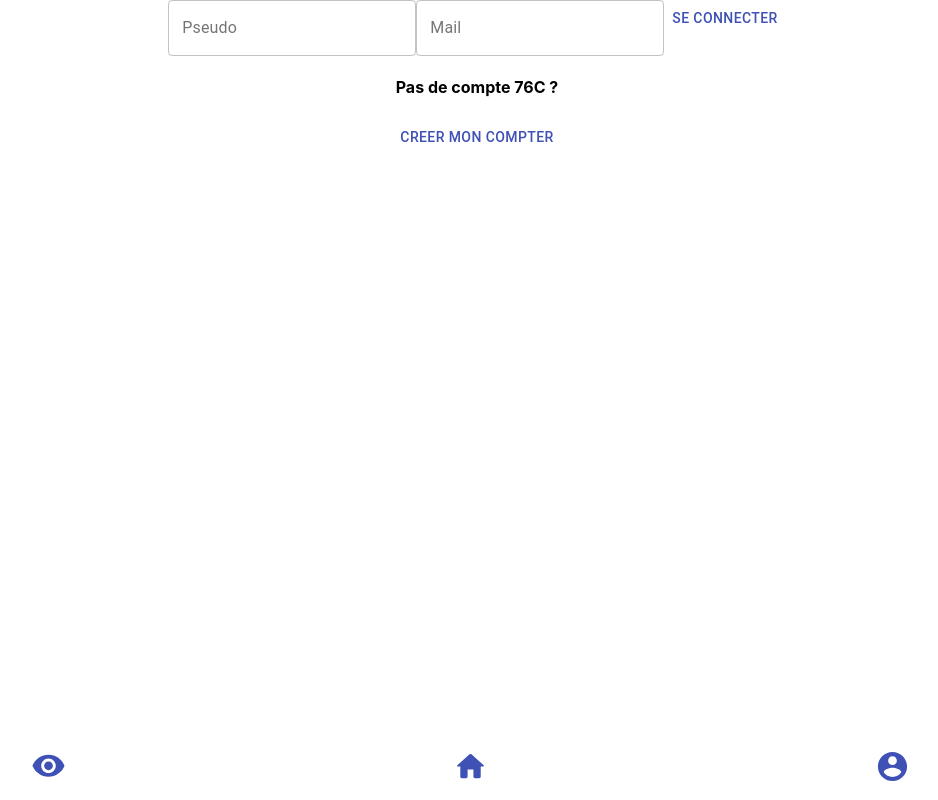
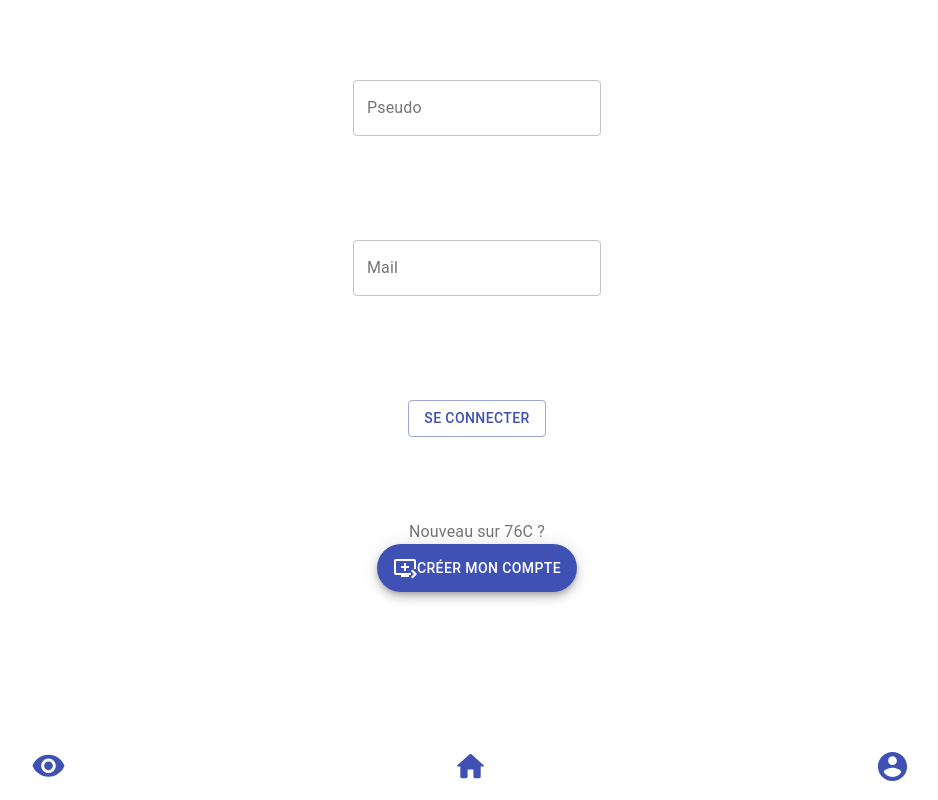
Before and after one commit to Gerceval/76chevres, a React (Create React App) app: page /signin in a window 1280 px wide. Shown: the whole page, without its empty margins (163-1101 px from the left). Built offline with nearby package versions, Linux system fonts and the light colour scheme.

Commit message:
day 2 ok

```diff
--- a/src/components/HomeQuotes/HomeQuotes.jsx
+++ b/src/components/HomeQuotes/HomeQuotes.jsx
@@ -62,7 +62,7 @@ class HomeQuotes extends Component {
     }
   }
 
-  expandCard(quoteId) {
+  expandCard(e, quoteId) {
     const { cardExpanded } = this.state;
     this.setState({
       cardExpanded: !cardExpanded
--- a/src/components/HomeQuotes/HomeQuotesList.jsx
+++ b/src/components/HomeQuotes/HomeQuotesList.jsx
@@ -47,11 +47,11 @@ const HomeQuotesList = props => {
           </Typography>
         </CardContent>
         <CardActions>
-          <IconButton className="quote-expand-on" onClick={() => props.expandCard(quote.quoteId)}>
+          <IconButton value={quote.quoteId} className="quote-expand-on" onClick={() => props.expandCard(quote.quoteId)}>
             <MoreHoriz />
           </IconButton>
         </CardActions>
-        <Collapse in={props.cardExpanded} timeout="auto" unmountOnExit>
+        <Collapse value={quote.quoteId} in={props.cardExpanded} timeout="auto" unmountOnExit>
           <CardContent>
             <Typography variant="caption" color="textSecondary" component="p">
               créé par {quote.pseudo} le {date}
--- a/src/components/HomeQuotes/quotes.css
+++ b/src/components/HomeQuotes/quotes.css
@@ -19,5 +19,5 @@
 }
 
 .quote-count {
-  background-color: rgb(0, 212, 0);
+  background-color: rgb(0, 233, 0) !important;
 }
--- a/src/components/Profile/EditMyQuotes.jsx
+++ b/src/components/Profile/EditMyQuotes.jsx
@@ -32,16 +32,24 @@ const HomeQuotesList = props => {
             <Typography className="editmyquotes-date" variant="caption" color="textSecondary" component="p">
               créé le {date}
             </Typography>
-            <Button onClick={() => props.delete(quote.quoteId)} variant="outlined" color="secondary">
-              supprimer
+            <div className="editmyquotes-delete-edit-buttons">
+              <Button onClick={() => props.delete(quote.quoteId)} variant="outlined" color="secondary">
+                supprimer
             </Button>
-            <Button onClick={() => props.editQuote(quote.quoteId)} variant="outlined" color="secondary">
-              editer
+              <Button onClick={() => props.editQuote(quote.quoteId)} variant="outlined" color="secondary">
+                editer
             </Button>
+            </div>
           </CardContent>
         </div>
         {isEditing &&
-          <AddQuote citation={quote.citation} personnage={quote.personnage} url_img={quote.url_img} userLogged={userLogged} isEditing={isEditing} quoteId={quote.quoteId} />
+          <AddQuote
+            citation={quote.citation}
+            personnage={quote.personnage}
+            url_img={quote.url_img}
+            userLogged={userLogged}
+            isEditing={isEditing}
+            quoteId={quote.quoteId} />
         }
       </Card>
     )
--- a/src/components/Profile/Logg/SignIn.jsx
+++ b/src/components/Profile/Logg/SignIn.jsx
@@ -1,6 +1,11 @@
 import React, { Component } from 'react';
 import { NavLink, Redirect } from 'react-router-dom';
-import { TextField, Button } from '@material-ui/core/';
+import { TextField, Button, Typography, Fab } from '@material-ui/core/';
+import { ThumbUp, ThumbDown, MoreHoriz } from '@material-ui/icons';
+import QueuePlayNext from '@material-ui/icons/QueuePlayNext';
+
+
+
 import axios from 'axios';
 
 
@@ -24,7 +29,7 @@ class SignIn extends Component {
     e.preventDefault();
     axios
       .get(`/76/users/${mail}/${pseudo}`)
-      .then(res =>  res.data)
+      .then(res => res.data)
       .then(data => this.setState({ user: data }))
       .then(() => this.props.handleSignIn(this.state.user))
   }
@@ -36,14 +41,31 @@ class SignIn extends Component {
       return <Redirect to="/homepage" />
     }
     return (
-      <div className="render-create-user">
-        <TextField label="Pseudo" name="pseudo" value={pseudo} onChange={this.handleInputChange} variant="outlined" />
-        <TextField label="Mail" name="mail" value={mail} onChange={this.handleInputChange} variant="outlined" />
-        <Button onClick={this.handleSubmit} color="primary">Se Connecter</Button>
-        <h4>Pas de compte 76C ?</h4>
-        <NavLink to="/signup">
-          <Button color="primary">Creer mon compter</Button>
-        </NavLink>
+      <div className="render-signin">
+        <div className="signin-pseudo">
+          <TextField label="Pseudo" name="pseudo" value={pseudo} onChange={this.handleInputChange} variant="outlined" />
+        </div>
+        <div className="signin-mail">
+          <TextField label="Mail" name="mail" value={mail} onChange={this.handleInputChange} variant="outlined" />
+        </div>
+        <div className="signin-submit">
+          <Button onClick={this.handleSubmit} variant="outlined" color="primary">Se Connecter</Button>
+        </div>
+        <div className="signin-go-signup">
+          <Typography variant="body1" color="textSecondary" component="p">
+            Nouveau sur 76C ?
+          </Typography>
+          <NavLink to="/signup">
+            <Fab
+              variant="extended"
+              size="large"
+              color="primary"
+            >
+              <QueuePlayNext />
+              Créer mon compte
+        </Fab>
+          </NavLink>
+        </div>
       </div>
     );
   }
--- a/src/components/Profile/Logg/SignUp.jsx
+++ b/src/components/Profile/Logg/SignUp.jsx
@@ -3,6 +3,7 @@ import { TextField, Button } from '@material-ui/core/';
 import Alert from '@material-ui/lab/Alert';
 import { Redirect } from 'react-router-dom';
 import axios from 'axios';
+import './logg.css';
 
 
 class SignUp extends Component {
@@ -48,10 +49,16 @@ class SignUp extends Component {
       return <Redirect to="/signin" />
     }
     return (
-      <div className="render-create-user">
-        <TextField label="Pseudo" name="pseudo" value={pseudo} onChange={this.handleInputChange} variant="outlined" />
-        <TextField label="Mail" name="mail" value={mail} onChange={this.handleInputChange} variant="outlined" />
-        <Button onClick={this.handleSubmit} color="primary">Créer mon compte</Button>
+      <div className="render-signup">
+        <div className="signup-pseudo">
+          <TextField label="Pseudo" name="pseudo" value={pseudo} onChange={this.handleInputChange} variant="outlined" />
+        </div>
+       <div className="signup-mail">
+          <TextField label="Mail" name="mail" value={mail} onChange={this.handleInputChange} variant="outlined" />
+        </div>
+        <div className="signup-submit">
+          <Button onClick={this.handleSubmit} variant="outlined" color="primary">Créer mon compte</Button>
+        </div>
         {errorOccured && <Alert severity="error">This is an error alert — check it out!</Alert>}
       </div>
     );
--- /dev/null
+++ b/src/components/Profile/Logg/logg.css
@@ -0,0 +1,41 @@
+.render-signup {
+  display: grid;
+  grid-template-rows: 10vh 20vh 20vh 15vh 20vh;
+  grid-template-columns: 10vw 80vw 10vw;
+}
+
+.signup-pseudo {
+  grid-area: 2 / 2 / 2 / 2;
+}
+
+.signup-mail {
+  grid-area: 3 / 2 / 3 / 2;
+}
+
+.signup-submit {
+  grid-area: 4 / 2 / 4 / 2;
+}
+
+/* ----------- SIGN IN ----------- */
+
+.render-signin {
+  display: grid;
+  grid-template-rows: 10vh 20vh 20vh 15vh 20vh;
+  grid-template-columns: 10vw 80vw 10vw;
+}
+
+.signin-pseudo {
+  grid-area: 2 / 2 / 2 / 2;
+}
+
+.signin-mail {
+  grid-area: 3 / 2 / 3 / 2;
+}
+
+.signin-submit {
+  grid-area: 4 / 2 / 4 / 2;
+}
+
+.signin-go-signup {
+  grid-area: 5 / 2 / 5 / 2;
+}
--- a/src/components/Profile/profile.css
+++ b/src/components/Profile/profile.css
@@ -5,3 +5,13 @@
 .isEditing {
   display: none;
 }
+
+.editmyquotes-delete-edit-buttons {
+  width: 100%;
+  display: flex;
+  justify-content: space-between;
+}
+
+.profile-editmyquotes {
+  margin-bottom: 10vh;
+}
--- a/src/components/homepage.css
+++ b/src/components/homepage.css
@@ -1,3 +1,7 @@
+.homepage {
+  margin-bottom: 15vh;
+}
+
 .homepage-addquote-button {
   z-index: 5;
   position: fixed;
--- a/src/index.css
+++ b/src/index.css
@@ -11,3 +11,7 @@ code {
   font-family: source-code-pro, Menlo, Monaco, Consolas, 'Courier New',
     monospace;
 }
+
+html {
+  scrollbar-width: none !important;
+}
```
